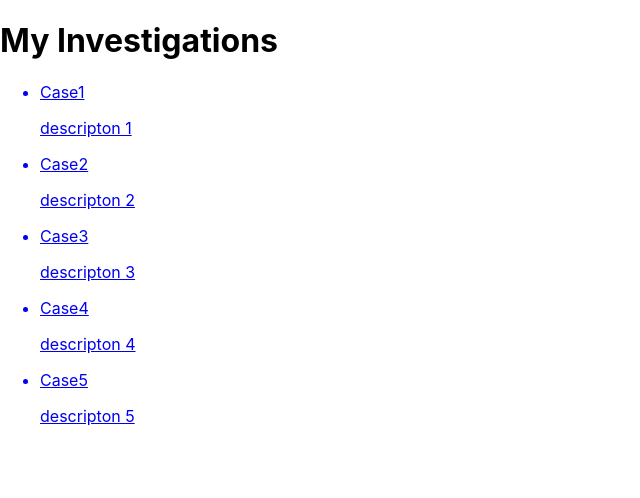
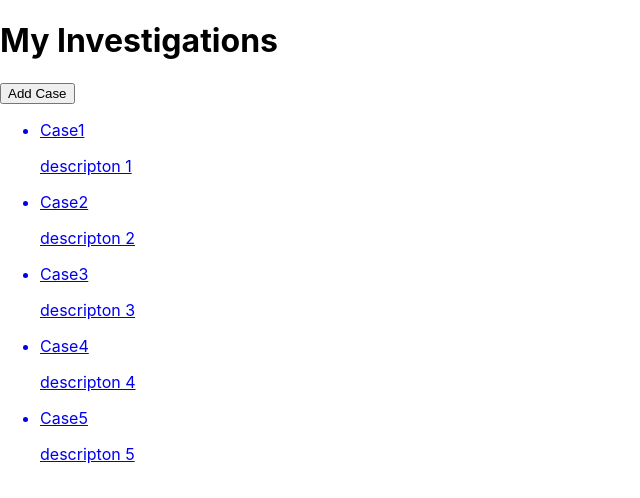
Before and after one commit to YanaSmelik/Pepe-Silvia, a React (Create React App) app: page / in a window 1280 px wide. Shown: the top 498 px of the page, without its empty margins (0-640 px from the left). Built offline with nearby package versions, Linux system fonts and the light colour scheme.

Commit message:
Add addCase function

```diff
--- a/src/App.js
+++ b/src/App.js
@@ -7,12 +7,17 @@ import Case from "./components/Case";
 
 
 function App() {
-  const [cases] = useState(casesData);
+  const [cases, setCases] = useState(casesData);
   const[evidenceItems] = useState(evidenceData);
+
+  const addCases = (caseItem) => {
+    console.log("ADD CASE Triggered");
+      setCases([caseItem, ...cases]);
+  }
 
   return (
     <Routes>
-      <Route path="/" element={<MyInvestigations cases={cases}  />} />
+      <Route path="/" element={<MyInvestigations cases={cases}  addCases={addCases}/>} />
       <Route path="/case/:id" element={<Case cases={cases} evidenceItems={evidenceItems} />}/>
     </Routes>
   );
--- a/src/components/MyInvestigations.js
+++ b/src/components/MyInvestigations.js
@@ -5,6 +5,7 @@ function MyInvestigations(props) {
     return (
         <div>
             <h1>My Investigations</h1>
+            <button onClick={props.addCases}>Add Case</button>
             <ul>
                 {props.cases.map((el) => (
                     <Link to={`/case/${el.id}`}>
```
Lines whose indentation alone changed are shown as unchanged.
